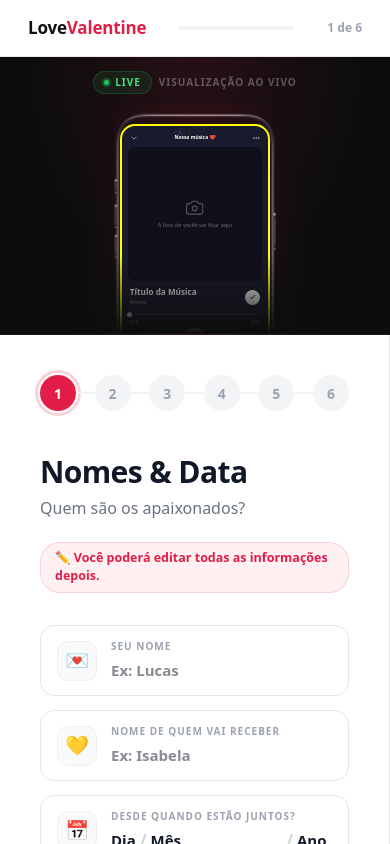
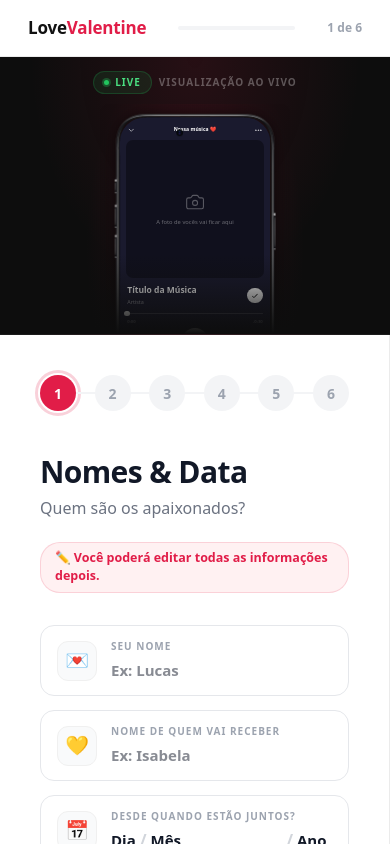
Before and after one commit to dedsfe/lovevalentineday, a Next.js app: page /criar in a window 390 px wide. Shown: the top 844 px of the page. Built offline with nearby package versions, Linux system fonts and the light colour scheme.

Commit message:
feat: use transparent-cutout iPhone PNG instead of mix-blend-mode

```diff
--- a/src/app/criar/LivePreview.tsx
+++ b/src/app/criar/LivePreview.tsx
@@ -4,10 +4,10 @@ import { SpotifyPlayer } from '@/components/products/spotify/SpotifyPlayer';
 import type { GiftBase, SpotifyData } from '@/lib/types';
 
 interface Props {
-  base:       GiftBase;
-  spotify:    SpotifyData;
-  width?:     number;   // phone width in px, default 310
-  scrollable?: boolean; // allow scrolling inside screen, default true
+  base:        GiftBase;
+  spotify:     SpotifyData;
+  width?:      number;   // phone width in px, default 310
+  scrollable?: boolean;  // allow scrolling inside screen, default true
 }
 
 export function LivePreview({ base, spotify, width = 310, scrollable = true }: Props) {
@@ -21,41 +21,32 @@ export function LivePreview({ base, spotify, width = 310, scrollable = true }: P
     coverPhoto:   base.coverPhoto   || '',
   };
 
-  // Screen insets measured from the PNG: the content must stay
-  // well inside the glass boundary to avoid bleeding through bezels.
-  const TOP    = 0.062;
-  const BOTTOM = 0.062;
-  const LEFT   = 0.118;
-  const RIGHT  = 0.118;
+  // Screen area in the cutout PNG (measured from pixel analysis):
+  // rows 54-1385 / 1440h  → top 3.75%, bottom 3.82%
+  // cols 80-700  / 780w   → left 10.26%, right 10.26%
+  const TOP    = 0.0375;
+  const BOTTOM = 0.0382;
+  const LEFT   = 0.1026;
+  const RIGHT  = 0.1026;
 
-  const screenWidth = width * (1 - LEFT - RIGHT);
-  const zoom        = screenWidth / 390;
-  const radius      = Math.round(22 * (width / 310));
+  const screenWidth  = width * (1 - LEFT - RIGHT);
+  const zoom         = screenWidth / 390;
+  // border-radius of the screen corners (visual match to phone glass)
+  const radius       = Math.round(44 * (width / 310));
 
   return (
     <div style={{ display: 'flex', flexDirection: 'column', alignItems: 'center', width: '100%' }}>
 
-      {/*
-        Phone container. Position: relative so the glow, content, and frame
-        can be layered via z-index.
-
-        Glow (z:0) → content (z:1) → frame overlay (z:10)
-
-        mix-blend-mode: screen on the frame makes its black "screen area"
-        pixels transparent → reveals the SpotifyPlayer rendered behind it.
-        The glow is only visible outside the phone body silhouette because
-        the phone body (white pixels) → screen(white,x) = white, covering it.
-      */}
       <div style={{ position: 'relative', width }}>
 
-        {/* Ambient glow halo */}
+        {/* Ambient glow */}
         <div style={{
           position: 'absolute', inset: -24,
           background: 'radial-gradient(ellipse at 50% 42%, rgba(225,29,72,0.15) 0%, transparent 65%)',
           pointerEvents: 'none', zIndex: 0,
         }} />
 
-        {/* Screen area: outer clips to border-radius, inner scrolls */}
+        {/* Content sits behind the phone frame; the cutout PNG reveals it */}
         <div style={{
           position: 'absolute',
           top: `${TOP * 100}%`, left: `${LEFT * 100}%`,
@@ -63,7 +54,6 @@ export function LivePreview({ base, spotify, width = 310, scrollable = true }: P
           borderRadius: radius,
           overflow: 'hidden',
           zIndex: 1,
-          outline: '2px solid yellow',
         }}>
           <div
             className="scrollbar-hide"
@@ -79,15 +69,14 @@ export function LivePreview({ base, spotify, width = 310, scrollable = true }: P
           </div>
         </div>
 
-        {/* iPhone frame overlay */}
+        {/* iPhone frame with transparent screen cutout — sits on top */}
         <img
-          src="/iphone-frame-cropped.png"
+          src="/iphone-frame-cutout.png"
           alt=""
           draggable={false}
           style={{
             width: '100%', display: 'block',
             position: 'relative', zIndex: 10,
-            mixBlendMode: 'screen',
             pointerEvents: 'none', userSelect: 'none',
           }}
         />
```
Also changed, not shown: public/iphone-frame-cutout.png (added).
